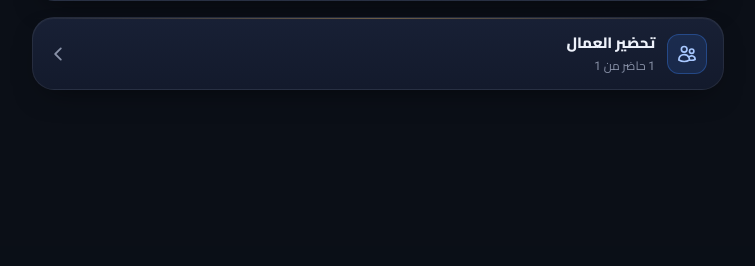
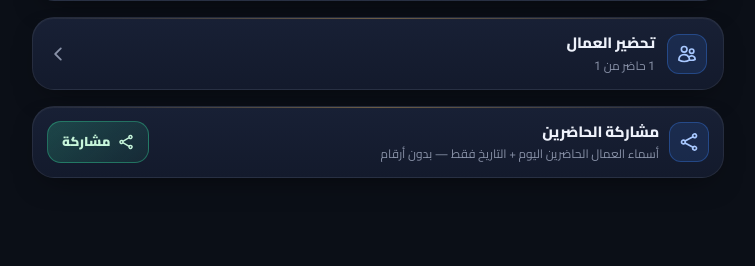
Before and after one commit to tlashany15/th, a Flask app: template templates/admin.html in a window 1280 px wide. Shown: the part 554-820 px from the top of the page, without its empty margins (262-1017 px from the left). Before the commit the page ends 644 px from the top, so only its background shows below. Run offline with Flask 3, Linux system fonts and the light colour scheme; the template is opened without the code that fills it: most values are stand-ins (such as "Sample title", 1, 10 or a date in 2020); some libraries are stand-ins or nearby versions; some web fonts are replaced.

Commit message:
Add files via upload

```diff
--- a/templates/admin.html
+++ b/templates/admin.html
@@ -110,6 +110,88 @@
 </a>
 {% endif %}
 
+<!-- ===== زر مشاركة أسماء الحاضرين + تاريخ اليوم (بدون أعداد) ===== -->
+<div class="card share-att-card" id="shareAttCard"
+     data-day="{{ day }}"
+     data-names='{{ (workers|selectattr("present")|map(attribute="full_name")|list) | tojson }}'>
+  <div class="share-att-head">
+    <div class="sec-h-ico sec-h-ico-blue">
+      <svg viewBox="0 0 24 24" fill="none" stroke="currentColor" stroke-width="2"><path stroke-linecap="round" stroke-linejoin="round" d="M7.217 10.907a2.25 2.25 0 100 2.186m0-2.186c.18.324.283.696.283 1.093s-.103.77-.283 1.093m0-2.186l9.566-5.314m-9.566 7.5l9.566 5.314m0 0a2.25 2.25 0 103.935 2.186 2.25 2.25 0 00-3.935-2.186zm0-12.814a2.25 2.25 0 103.933-2.185 2.25 2.25 0 00-3.933 2.185z"/></svg>
+    </div>
+    <div class="share-att-t">
+      <div class="sec-h-t">مشاركة الحاضرين</div>
+      <div class="sec-h-s">أسماء العمال الحاضرين اليوم + التاريخ فقط — بدون أرقام</div>
+    </div>
+    <button type="button" class="share-att-btn" id="shareAttBtn">
+      <svg viewBox="0 0 24 24" fill="none" stroke="currentColor" stroke-width="2.2"><path stroke-linecap="round" stroke-linejoin="round" d="M7.217 10.907a2.25 2.25 0 100 2.186m0-2.186c.18.324.283.696.283 1.093s-.103.77-.283 1.093m0-2.186l9.566-5.314m-9.566 7.5l9.566 5.314m0 0a2.25 2.25 0 103.935 2.186 2.25 2.25 0 00-3.935-2.186zm0-12.814a2.25 2.25 0 103.933-2.185 2.25 2.25 0 00-3.933 2.185z"/></svg>
+      <span>مشاركة</span>
+    </button>
+  </div>
+</div>
+
+<style>
+.share-att-card{padding:14px}
+.share-att-head{display:grid;grid-template-columns:auto minmax(0,1fr) auto;align-items:center;gap:10px}
+.share-att-t{min-width:0}
+.share-att-btn{display:inline-flex;align-items:center;gap:7px;padding:10px 14px;border-radius:14px;border:1px solid rgba(52,211,153,.4);background:linear-gradient(135deg,rgba(52,211,153,.22),rgba(52,211,153,.08));color:#c6f5da;font-family:inherit;font-weight:900;font-size:13px;cursor:pointer;transition:.15s;white-space:nowrap}
+.share-att-btn:hover{transform:translateY(-1px);box-shadow:0 8px 20px -10px rgba(52,211,153,.6)}
+.share-att-btn:active{transform:translateY(0)}
+.share-att-btn svg{width:16px;height:16px}
+@media(max-width:420px){.share-att-head{grid-template-columns:auto minmax(0,1fr);}.share-att-btn{grid-column:1/-1;justify-content:center}}
+</style>
+
+<script>
+(function(){
+  var card = document.getElementById('shareAttCard');
+  var btn  = document.getElementById('shareAttBtn');
+  if(!card || !btn) return;
+
+  var AR_DAYS   = ["الإثنين","الثلاثاء","الأربعاء","الخميس","الجمعة","السبت","الأحد"];
+  var AR_MONTHS = ["يناير","فبراير","مارس","أبريل","مايو","يونيو","يوليو","أغسطس","سبتمبر","أكتوبر","نوفمبر","ديسمبر"];
+
+  function buildText(){
+    var names = [];
+    try { names = JSON.parse(card.dataset.names || '[]') || []; } catch(e){ names = []; }
+    var day = card.dataset.day || '';
+    var d = new Date(day + 'T00:00:00');
+    var dateLine;
+    if (isNaN(d.getTime())){
+      dateLine = day;
+    } else {
+      var wd = AR_DAYS[(d.getDay()+6)%7];
+      dateLine = wd + ' ' + d.getDate() + ' ' + AR_MONTHS[d.getMonth()] + ' ' + d.getFullYear();
+    }
+    var lines = ['📋 حضور اليوم', '📅 ' + dateLine, ''];
+    if (!names.length){
+      lines.push('لا يوجد حاضرون بعد.');
+    } else {
+      names.forEach(function(n, i){ lines.push('• ' + n); });
+      lines.push('');
+      lines.push('العدد: ' + names.length);
+    }
+    return lines.join('\n');
+  }
+
+  btn.addEventListener('click', async function(){
+    var text = buildText();
+    try {
+      if (navigator.share) {
+        await navigator.share({ title: 'حضور اليوم', text: text });
+        return;
+      }
+    } catch(e){ /* المستخدم لغى المشاركة */ if (e && e.name === 'AbortError') return; }
+    try {
+      await navigator.clipboard.writeText(text);
+      (window.appAlert || alert)('تم نسخ الأسماء والتاريخ ✓', 'success');
+    } catch(e){
+      (window.appAlert || alert)(text, 'info');
+    }
+  });
+})();
+</script>
+
+
+
 {% if day_closed %}
 <div class="card close-card">
   <div class="closed-hero">
```
